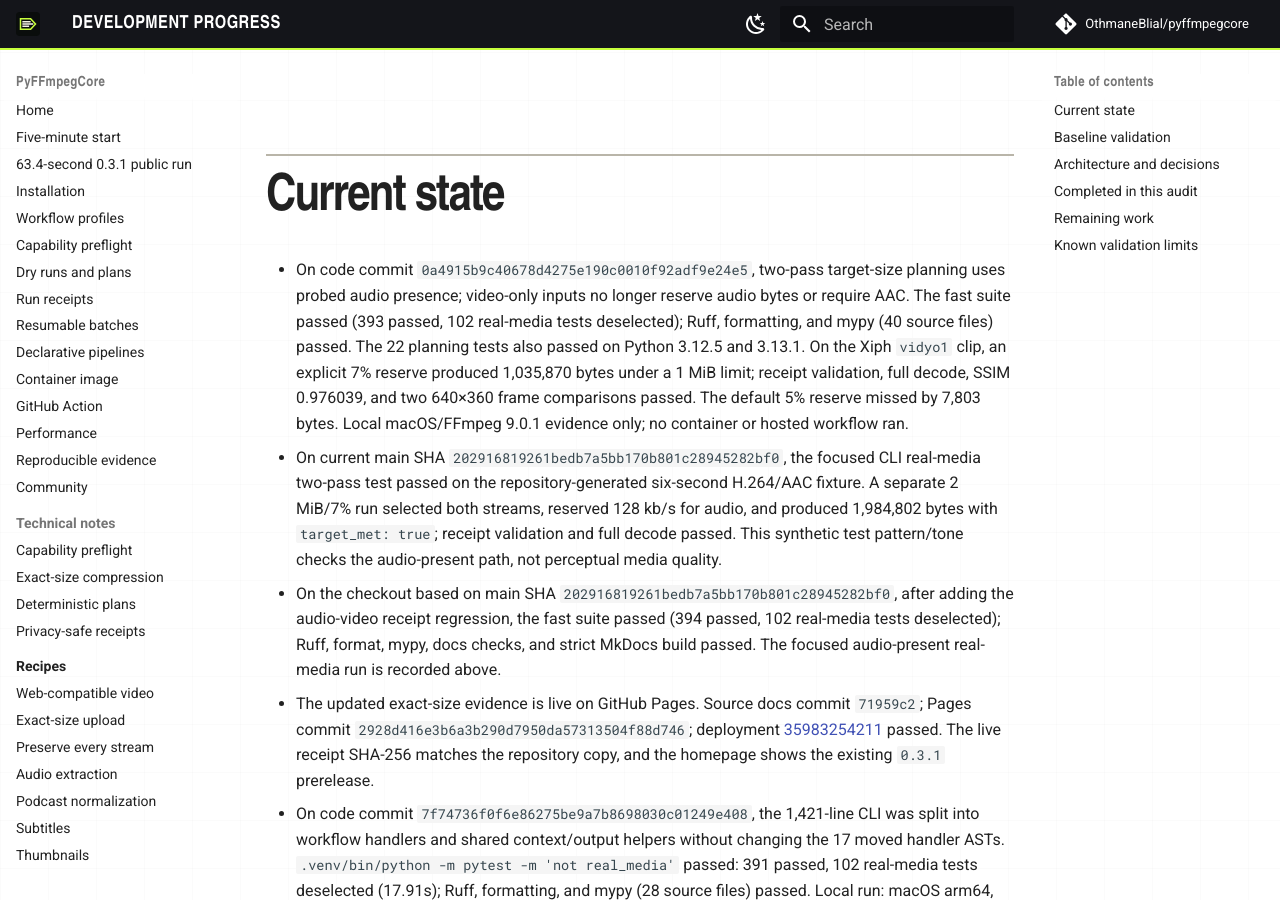
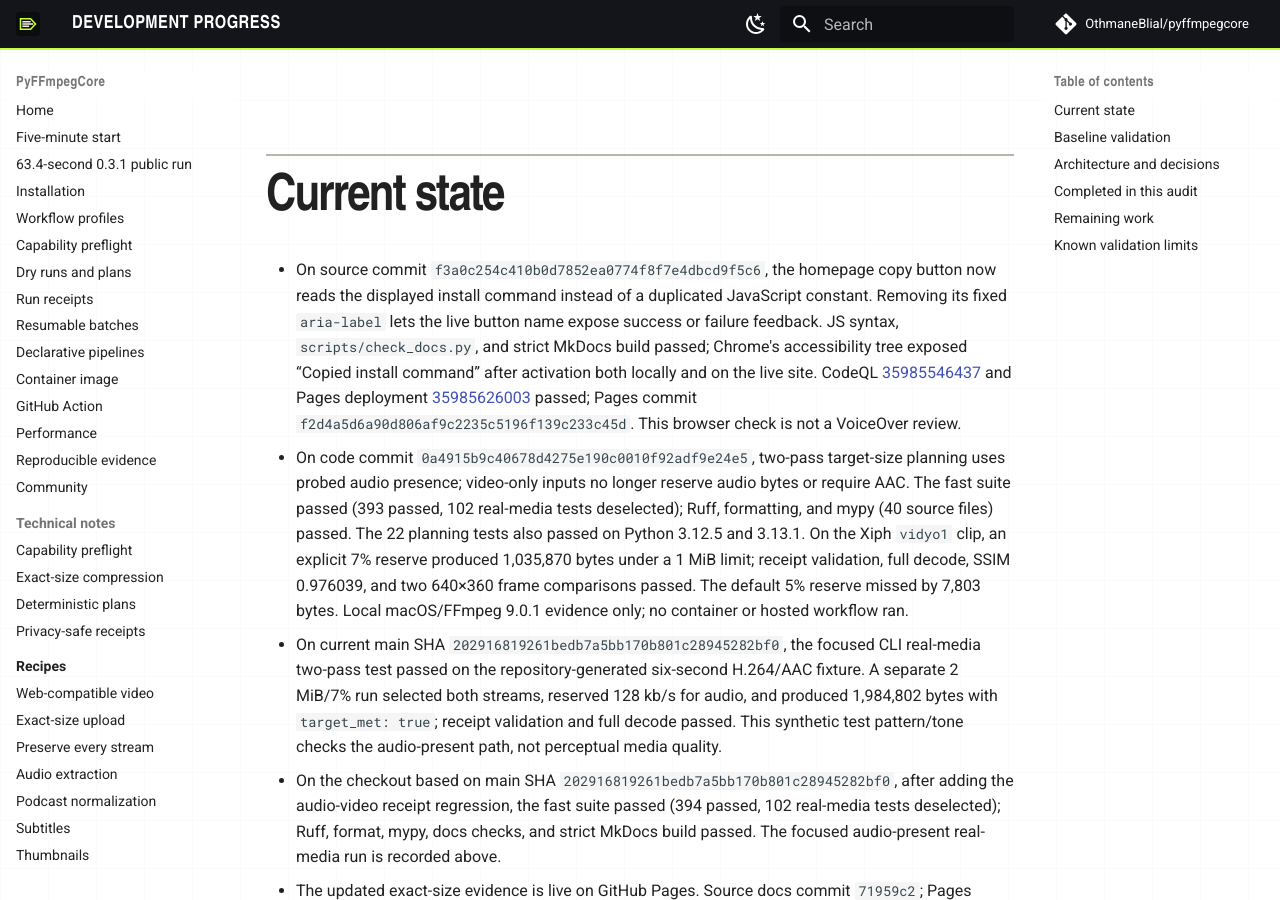
Before and after one commit to OthmaneBlial/pyffmpegcore, an MkDocs documentation site: the page built from docs/PROGRESS.md, in a window 1280 px wide and 900 px high, scrolled down 382 px. Built offline with MkDocs 1.6.1 and Material for MkDocs 9.7.7, drawn with Linux system fonts in a browser that asks for light colours; comment, search, counter and statistics services are not loaded.

Commit message:
docs(progress): record accessible copy fix

```diff
--- a/docs/PROGRESS.md
+++ b/docs/PROGRESS.md
@@ -4,6 +4,7 @@ Updated: 2026-09-24
 
 ## Current state
 
+- On source commit `f3a0c254c410b0d7852ea0774f8f7e4dbcd9f5c6`, the homepage copy button now reads the displayed install command instead of a duplicated JavaScript constant. Removing its fixed `aria-label` lets the live button name expose success or failure feedback. JS syntax, `scripts/check_docs.py`, and strict MkDocs build passed; Chrome's accessibility tree exposed “Copied install command” after activation both locally and on the live site. CodeQL [35985546437](https://github.com/OthmaneBlial/pyffmpegcore/actions/runs/35985546437) and Pages deployment [35985626003](https://github.com/OthmaneBlial/OthmaneBlial.github.io/actions/runs/35985626003) passed; Pages commit `f2d4a5d6a90d806af9c2235c5196f139c233c45d`. This browser check is not a VoiceOver review.
 - On code commit `0a4915b9c40678d4275e190c0010f92adf9e24e5`, two-pass target-size planning uses probed audio presence; video-only inputs no longer reserve audio bytes or require AAC. The fast suite passed (393 passed, 102 real-media tests deselected); Ruff, formatting, and mypy (40 source files) passed. The 22 planning tests also passed on Python 3.12.5 and 3.13.1. On the Xiph `vidyo1` clip, an explicit 7% reserve produced 1,035,870 bytes under a 1 MiB limit; receipt validation, full decode, SSIM 0.976039, and two 640×360 frame comparisons passed. The default 5% reserve missed by 7,803 bytes. Local macOS/FFmpeg 9.0.1 evidence only; no container or hosted workflow ran.
 - On current main SHA `202916819261bedb7a5bb170b801c28945282bf0`, the focused CLI real-media two-pass test passed on the repository-generated six-second H.264/AAC fixture. A separate 2 MiB/7% run selected both streams, reserved 128 kb/s for audio, and produced 1,984,802 bytes with `target_met: true`; receipt validation and full decode passed. This synthetic test pattern/tone checks the audio-present path, not perceptual media quality.
 - On the checkout based on main SHA `202916819261bedb7a5bb170b801c28945282bf0`, after adding the audio-video receipt regression, the fast suite passed (394 passed, 102 real-media tests deselected); Ruff, format, mypy, docs checks, and strict MkDocs build passed. The focused audio-present real-media run is recorded above.
```
Also changed, not shown: ROADMAP.md (+8 -0 lines).
